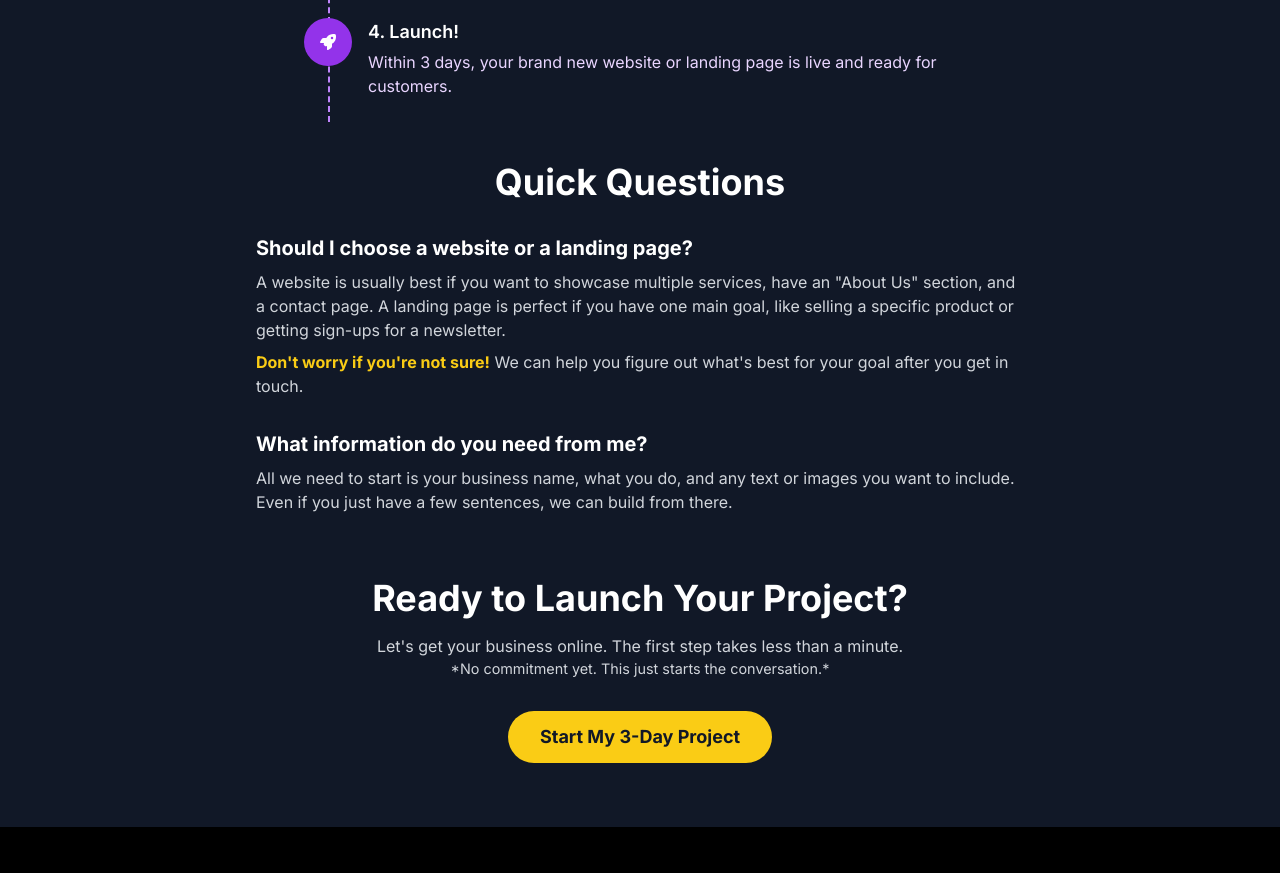
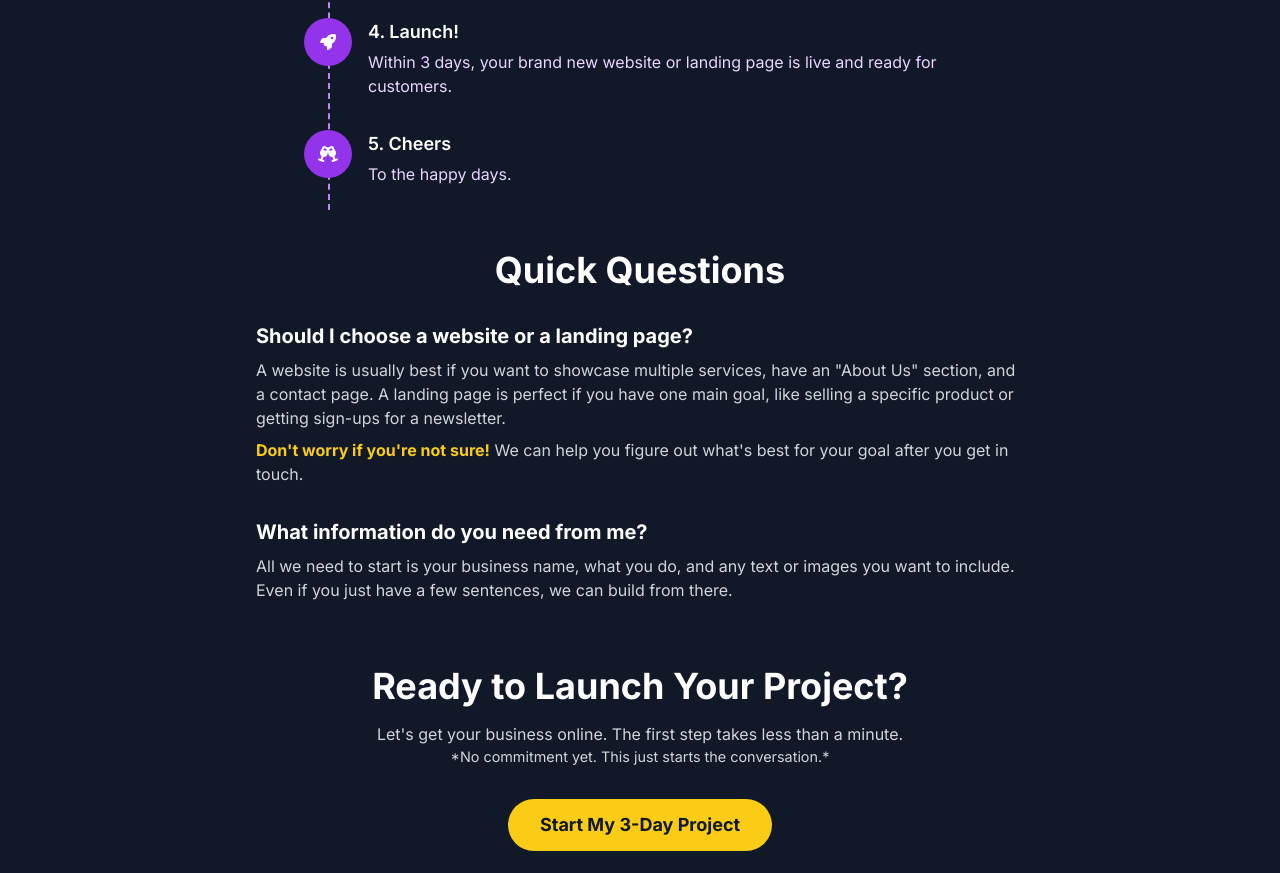
Before and after one commit to Vispaico/vispaico-frontend, a Next.js app: page /services/3-day-website in a window 1280 px wide. Shown: the part 2480-3353 px from the top of the page. Built offline with nearby package versions, Linux system fonts and the light colour scheme.

Commit message:
modified:   src/components/ThreeDayWebsiteClientPage.tsx

```diff
--- a/src/components/ThreeDayProcess.tsx
+++ b/src/components/ThreeDayProcess.tsx
@@ -3,7 +3,7 @@
 import React from 'react';
 import { motion } from 'framer-motion';
 import { FontAwesomeIcon } from '@fortawesome/react-fontawesome';
-import { faPenRuler, faRocket, faPaperPlane, faLaptopCode } from '@fortawesome/free-solid-svg-icons';
+import { faPenRuler, faRocket, faPaperPlane, faLaptopCode, faChampagneGlasses } from '@fortawesome/free-solid-svg-icons';
 
 import { IconDefinition } from '@fortawesome/fontawesome-svg-core';
 
@@ -48,6 +48,11 @@ const ThreeDayProcess = () => {
       title: '4. Launch!',
       description: 'Within 3 days, your brand new website or landing page is live and ready for customers.',
     },
+    {
+      icon: faChampagneGlasses,
+      title: '5. Cheers',
+      description: 'To the happy days.',
+    },
   ];
 
   return (
```
